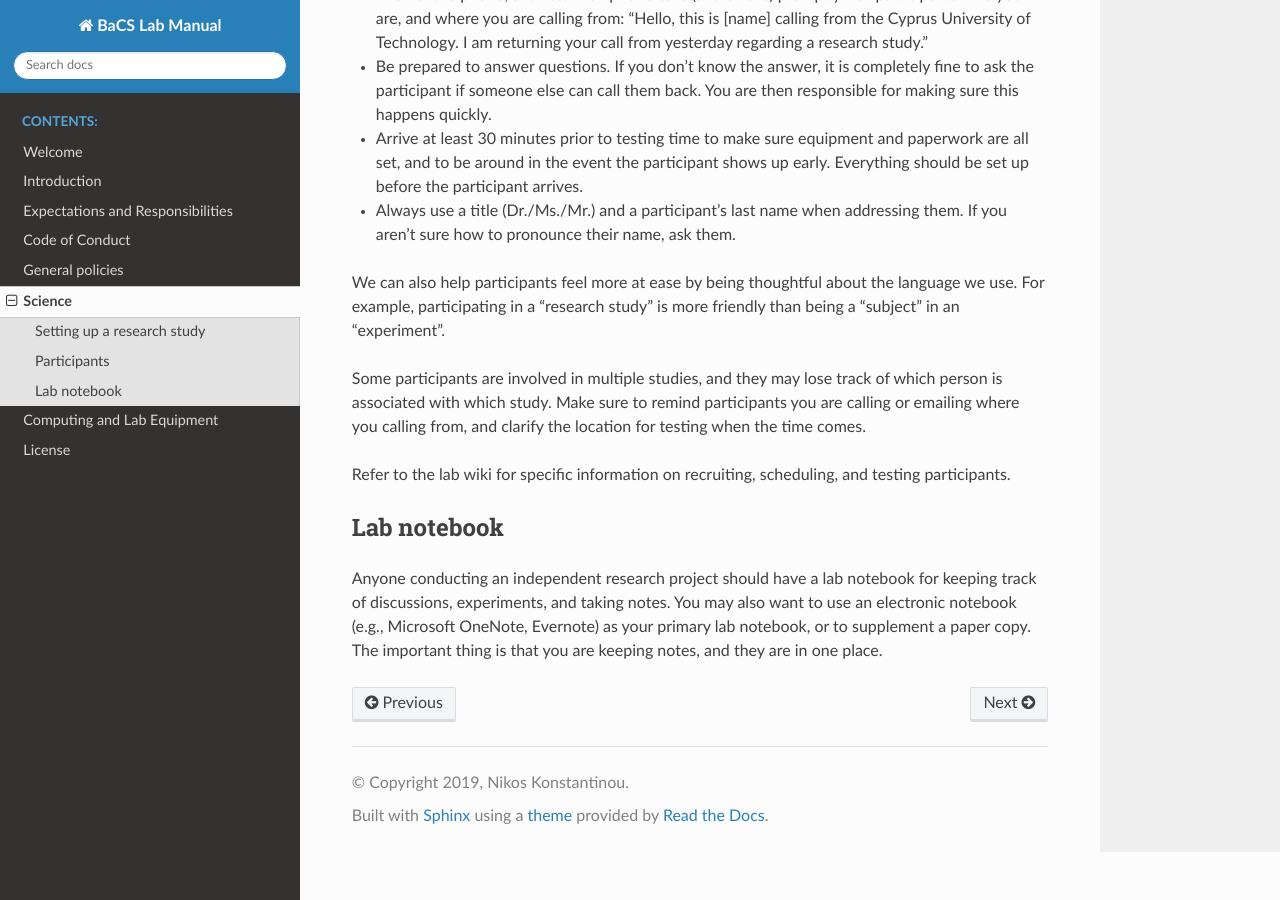
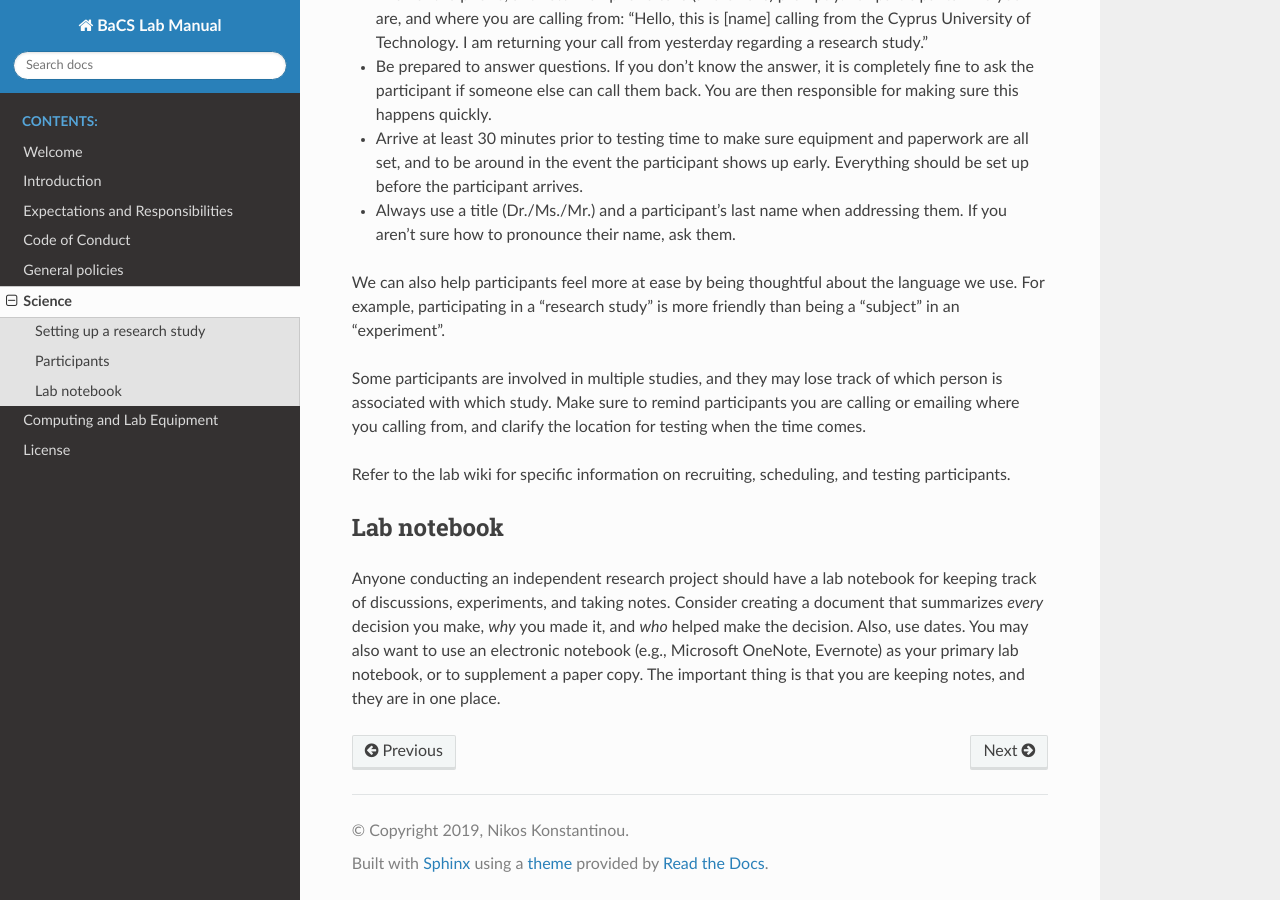
Before and after one commit to nkonstantinou/BaCS_lab_manual, a Sphinx documentation site: the page built from source/science.rst, in a window 1280 px wide and 900 px high, scrolled down 1201 px. Built offline with Sphinx 7.4.7 and the Read the Docs theme 2.0.0, drawn with Linux system fonts in a browser that asks for light colours.

Commit message:
Update science.rst

```diff
--- a/source/science.rst
+++ b/source/science.rst
@@ -106,6 +106,10 @@ Lab notebook
 Anyone conducting an independent research project
 should have a lab notebook for keeping track
 of discussions, experiments, and taking notes.
+Consider creating a document that summarizes *every*
+decision you make, *why* you made it,
+and *who* helped make the decision.
+Also, use dates.
 You may also want to use an electronic notebook
 (e.g., Microsoft OneNote, Evernote)
 as your primary lab notebook, or to supplement a paper copy.
```
